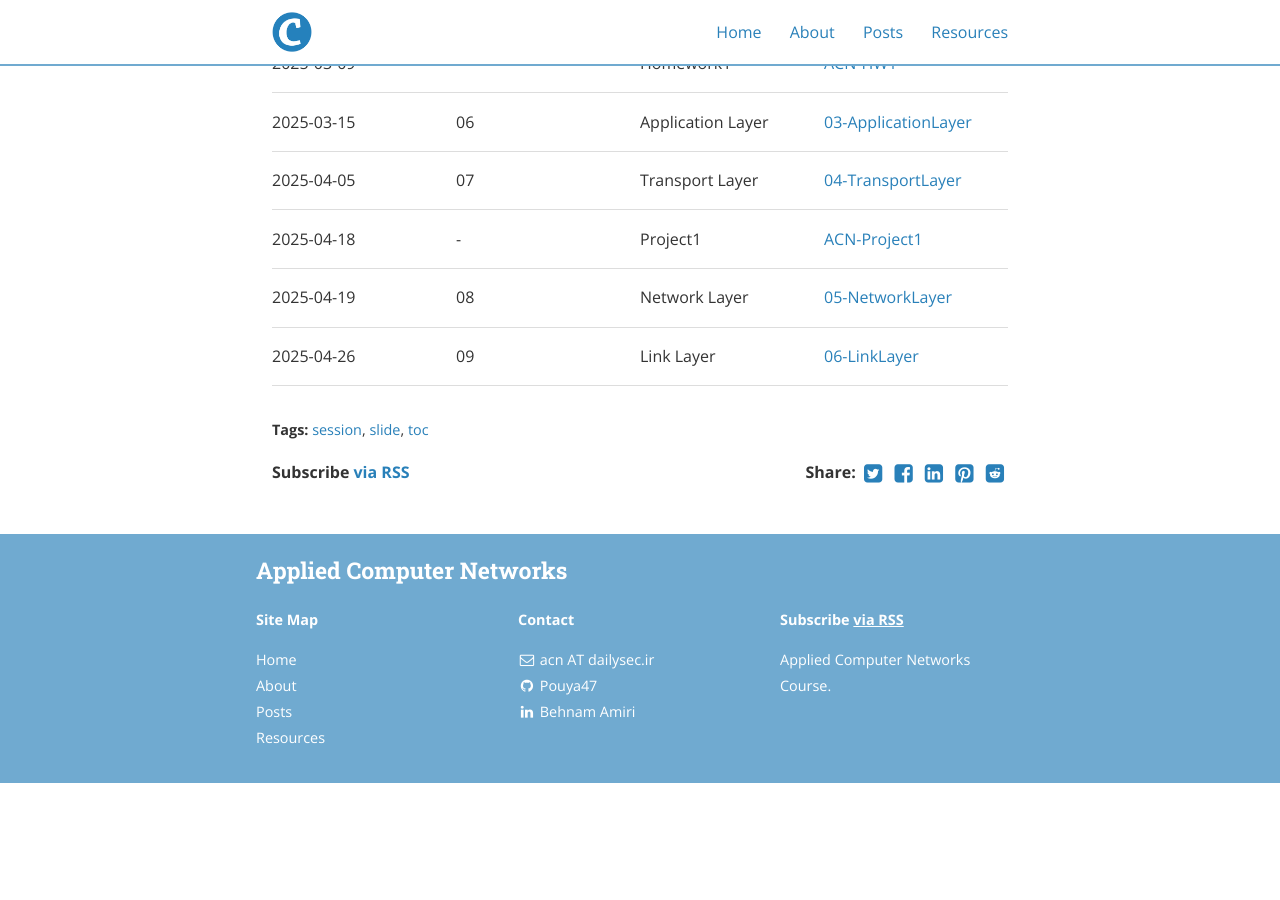
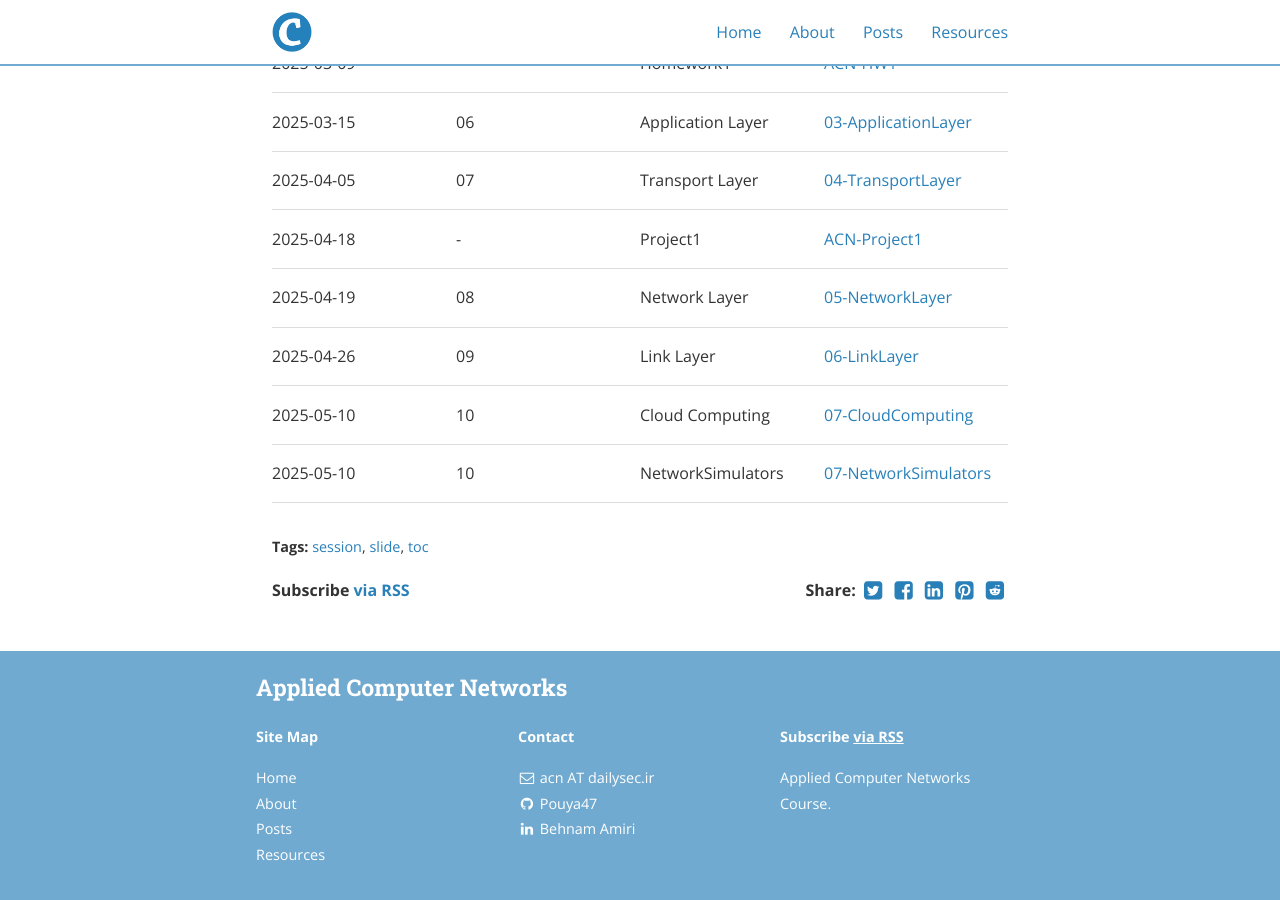
Before and after one commit to aComputerNetworks/aComputerNetworks.github.io, a Jekyll site: the page built from _posts/2025-02-17-TOC.md, in a window 1280 px wide and 900 px high, scrolled down 1056 px. Built offline with Jekyll 4.4.1, drawn with Linux system fonts in a browser that asks for light colours; nearby versions of some CDN libraries; before the commit the page ends 1839 px from its top, so only the background shows below that.

Commit message:
add session 10

```diff
--- a/_posts/2025-02-17-TOC.md
+++ b/_posts/2025-02-17-TOC.md
@@ -26,3 +26,5 @@ You can download all session slides from the table below.
 | 2025-04-18 |   -  | Project1 | [ACN-Project1](/slides/ACN-Project1.pdf) |
 | 2025-04-19 |   08  | Network Layer | [05-NetworkLayer](/slides/05-NetworkLayer.pdf) |
 | 2025-04-26 |   09  | Link Layer | [06-LinkLayer](/slides/06-LinkLayer.pdf) |
+| 2025-05-10 |   10  | Cloud Computing | [07-CloudComputing](/slides/07-CloudComputing.pdf) |
+| 2025-05-10 |   10  | NetworkSimulators | [07-NetworkSimulators](/slides/07-NetworkSimulators.pdf) |
```
Also changed, not shown: 2 other files.
